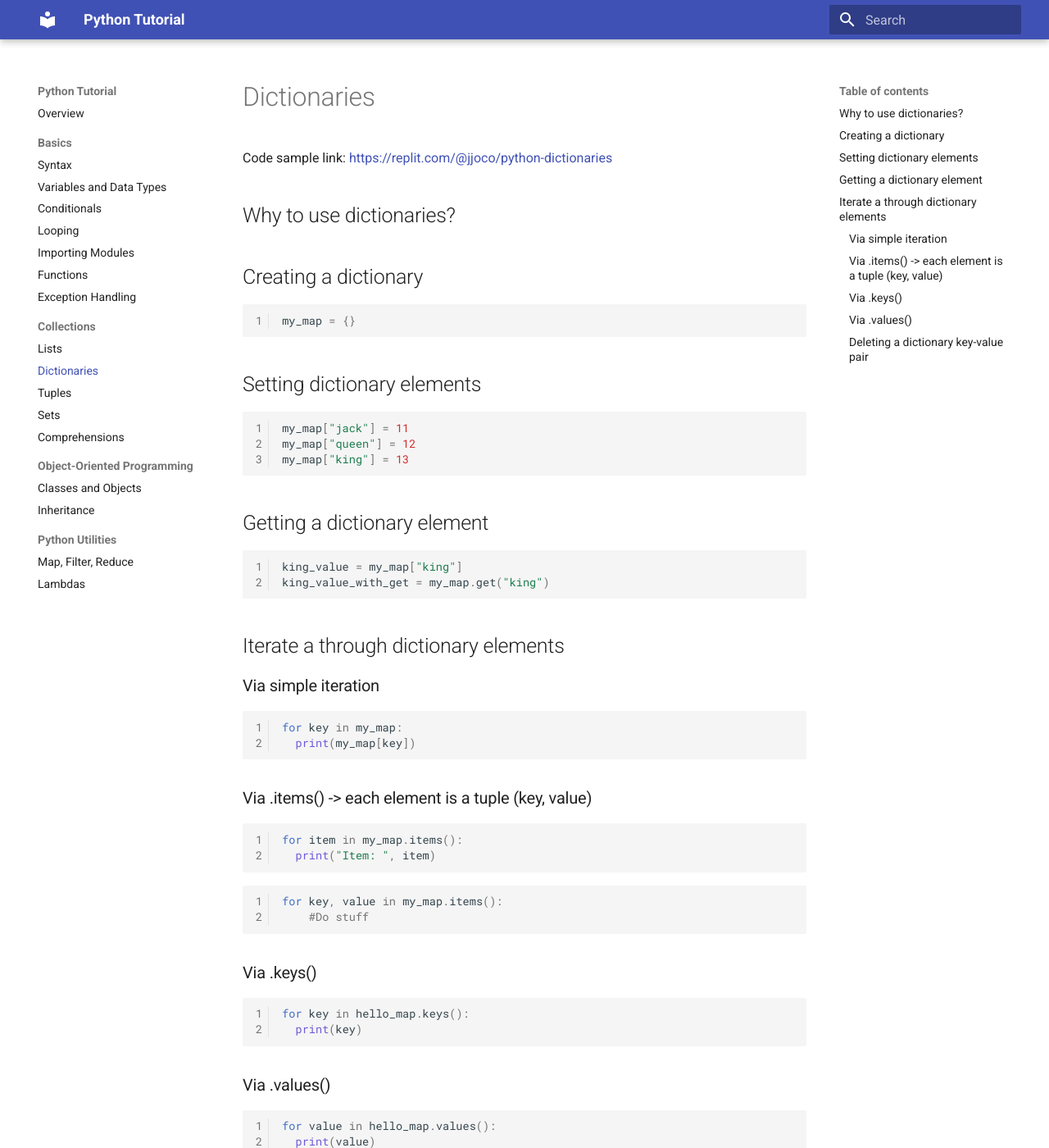
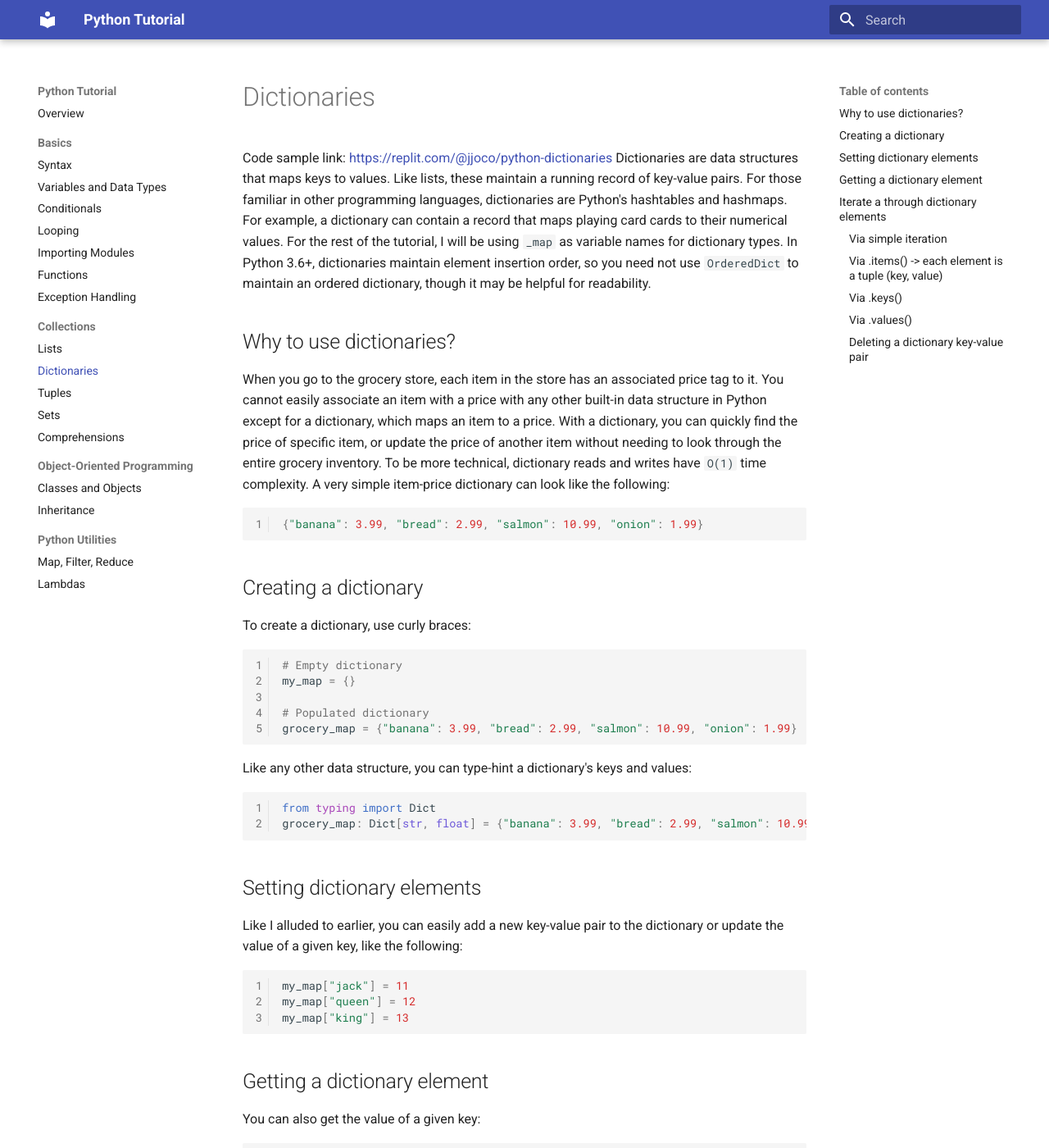
Before and after one commit to justinjoco/python-tutorial, an MkDocs documentation site: the page built from docs/collections/dictionaries.md, in a window 1280 px wide and 1400 px high. Shown: the whole window at 82% size. Built offline with MkDocs 1.6.1 and Material for MkDocs 9.7.7, drawn with Linux system fonts in a browser that asks for light colours; some of the changed text lies outside the part shown.

Commit message:
filled dictionaries

````diff
--- a/docs/collections/dictionaries.md
+++ b/docs/collections/dictionaries.md
@@ -1,50 +1,80 @@
 Code sample link: <https://replit.com/@jjoco/python-dictionaries>
+Dictionaries are data structures that maps keys to values. Like lists, these maintain a running record of key-value pairs. For those familiar in other programming languages, dictionaries are Python's hashtables and hashmaps. For example, a dictionary can contain a record that maps playing card cards to their numerical values. For the rest of the tutorial, I will be using `_map` as variable names for dictionary types. In Python 3.6+, dictionaries maintain element insertion order, so you need not use `OrderedDict` to maintain an ordered dictionary, though it may be helpful for readability.
 
 ## Why to use dictionaries?
+When you go to the grocery store, each item in the store has an associated price tag to it. You cannot easily associate an item with a price with any other built-in data structure in Python except for a dictionary, which maps an item to a price. With a dictionary, you can quickly find the price of specific item, or update the price of another item without needing to look through the entire grocery inventory. To be more technical, dictionary reads and writes have `O(1)` time complexity. A very simple item-price dictionary can look like the following:
+
+```python
+{"banana": 3.99, "bread": 2.99, "salmon": 10.99, "onion": 1.99}
+```
+
 ## Creating a dictionary
+To create a dictionary, use curly braces:
 ```python
+# Empty dictionary
 my_map = {}
+
+# Populated dictionary
+grocery_map = {"banana": 3.99, "bread": 2.99, "salmon": 10.99, "onion": 1.99}
 ```
+
+Like any other data structure, you can type-hint a dictionary's keys and values:
+```python
+from typing import Dict
+grocery_map: Dict[str, float] = {"banana": 3.99, "bread": 2.99, "salmon": 10.99, "onion": 1.99}
+```
+
 ## Setting dictionary elements
+Like I alluded to earlier, you can easily add a new key-value pair to the dictionary or update the value of a given key, like the following:
 ```python
 my_map["jack"] = 11
 my_map["queen"] = 12
 my_map["king"] = 13
 ```
 ## Getting a dictionary element
+You can also get the value of a given key:
 ```python
 king_value = my_map["king"]
 king_value_with_get = my_map.get("king")
 ```
+Note that if a key-value pair does not exist, then `my_map["king"] ` would throw an KeyError exception; whereas, `my_map.get("king")` will return a `None` type.
+
 ## Iterate a through dictionary elements
-
+There are several ways to iterate through dictionaries.
 ### Via simple iteration
 ```python
 for key in my_map:
   print(my_map[key])
 ```
 ### Via .items() -> each element is a tuple (key, value)
+Each element in dictionary.items() is a 2-tuple (a tuple containing only two elements), and one can iterate through the 0th and 1st index of that tuple to grab the key and value, respectively.
 ```python
 for item in my_map.items():
   print("Item: ", item)
+  key = item[0]
+  value = item[1]
 ```
-
+However, this approach is not readable and more tedious to write than the following:
 ```python
 for key, value in my_map.items():
-    #Do stuff
+    #Do stuff to key and value
 ```
+What's happening here is that we're unpacking the tuple element into `key` and `value`, and we can easily process `key` and `value`
 
 ### Via .keys()
+We can iterate through only the keys of the dictionary.
 ```python
 for key in hello_map.keys():
   print(key)
 ```
 ### Via .values()
+We can also iterate through only the values of the dictionary.
 ```python
 for value in hello_map.values():
   print(value)
 ```
 ### Deleting a dictionary key-value pair
+One can delete a key-value pair by only knowing the key.
 ```python
 del my_map["king"]
 ```
````
Also changed, not shown: docs/basics/exceptions.md (+1 -1 lines), docs/oop/classes.md (+4 -4 lines), docs/utils/functional.md (+3 -3 lines).
